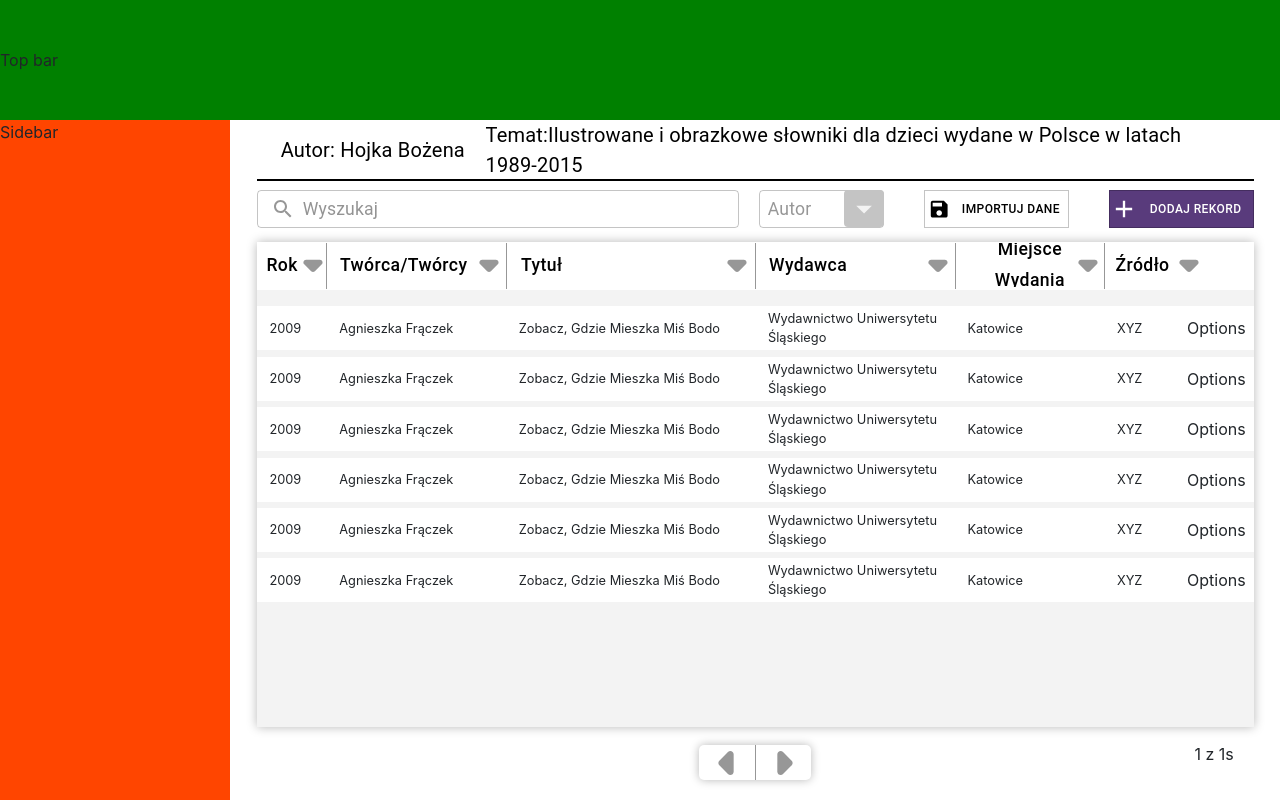
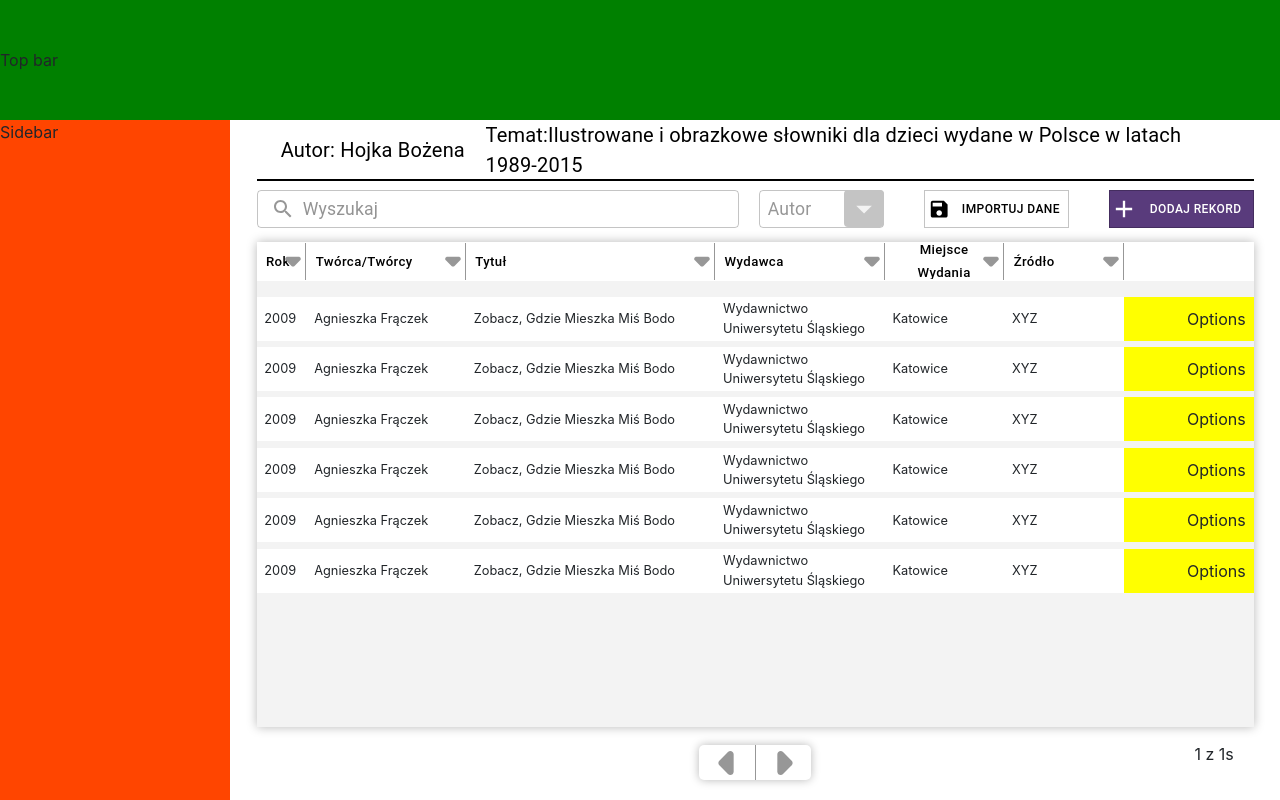
Before and after one commit to ppknUWr/frontend-bbz, a React (Create React App) app in the folder bbz-project/: page / in a window 1280 px wide. Built offline with nearby package versions, Linux system fonts and the light colour scheme; the HTML template or start-up script is replaced by a standard one.

Commit message:
Some changes for records fields size and sort fields size.

```diff
--- a/bbz-project/src/components/RecordsListComponents/RecordComps/Record.js
+++ b/bbz-project/src/components/RecordsListComponents/RecordComps/Record.js
@@ -3,9 +3,9 @@ import "../../../styles/record-styles.css";
 import Sublist from "./Sublist";
 import { useRecordAnimations } from "../../../hooks/useRecordAnimations";
 import { animated } from "react-spring";
+import {FIELD_WIDTHS} from "../../../constants/records-list-manager-const";
 
 const Record = ({ data }) => {
-  const fieldsWidth = ["7%", "18%", "25%", "20%", "15%", "10%"];
   const keys = Object.keys(data);
 
   const [sublistVisibility, setSublistVisibility] = React.useState(true);
@@ -36,7 +36,7 @@ const Record = ({ data }) => {
           <div
             key={key}
             className={"recordFieldBck h-100 d-flex align-items-center"}
-            style={{ width: fieldsWidth[key] }}
+            style={{ width: FIELD_WIDTHS[key] }}
           >
             {data[item]}
           </div>
--- a/bbz-project/src/components/RecordsListComponents/RecordsListManager.js
+++ b/bbz-project/src/components/RecordsListComponents/RecordsListManager.js
@@ -7,6 +7,7 @@ import SearchInput from "./SearchTextField";
 import SortButton from "./SortButton";
 import PageButton from "./PageButton";
 import Record from "./RecordComps/Record";
+import { FIELD_WIDTHS } from "../../constants/records-list-manager-const";
 
 const recordsData = [
   {
@@ -77,27 +78,21 @@ const searchByValues = [
 const sortOptions = [
   {
     value: "Rok",
-    width: "7%",
   },
   {
     value: "Twórca/Twórcy",
-    width: "18%",
   },
   {
     value: "Tytuł",
-    width: "25%",
   },
   {
     value: "Wydawca",
-    width: "20%",
   },
   {
     value: "Miejsce wydania",
-    width: "15%",
   },
   {
     value: "Źródło",
-    width: "10%",
   },
 ];
 
@@ -121,9 +116,11 @@ const RecordsListManager = () => {
           <div id={"sortOptions"} className={"w-100 d-flex align-items-center"}>
             {sortOptions.map((item, key) => (
               <div
-                className={"optionBck"}
+                className={
+                  "optionBck d-flex justify-content-start align-items-center"
+                }
                 key={key}
-                style={{ width: item.width }}
+                style={{ width: FIELD_WIDTHS[key] }}
               >
                 <SortButton text={item.value} />
               </div>
--- a/bbz-project/src/components/RecordsListComponents/SortButton.js
+++ b/bbz-project/src/components/RecordsListComponents/SortButton.js
@@ -28,7 +28,7 @@ export default SortButton;
 
 const styles = {
   position: "absolute",
-  fontSize: "8vh",
-  right: -20,
+  fontSize: "6.5vh",
+  right: -15,
   color: "#979797",
 };
--- /dev/null
+++ b/bbz-project/src/constants/records-list-manager-const.js
@@ -0,0 +1 @@
+export const FIELD_WIDTHS = ["5%", "16%", "25%", "17%", "12%", "12%"];
--- a/bbz-project/src/materialStyles/recordsListComponent/sort-button-mui-styles.js
+++ b/bbz-project/src/materialStyles/recordsListComponent/sort-button-mui-styles.js
@@ -3,8 +3,9 @@ import { makeStyles, createStyles } from "@material-ui/core";
 export const sortButtonStyles = makeStyles(
   createStyles({
     root: {
+      minWidth: 0,
       backgroundColor: "white",
-      width: "95%",
+      width: "100%",
       height: "96%",
       borderRadius: 4,
       display: "flex",
@@ -16,7 +17,7 @@ export const sortButtonStyles = makeStyles(
     label: {
       color: "black",
       textTransform: "capitalize",
-      fontSize: "2.2vh",
+      fontSize: "1.65vh",
     },
   })
 );
--- a/bbz-project/src/styles/record-styles.css
+++ b/bbz-project/src/styles/record-styles.css
@@ -19,12 +19,13 @@
 }
 
 .recordFieldBck {
-    padding-left: 1vw;
+    padding-left: 0.6vw;
     font-size: 1.6vh;
 }
 
 .recordOptionsBck {
-    width: 5%;
+    width: 13%;
+    background-color: yellow;
 }
 
 .sublistGrayBck {
--- a/bbz-project/src/styles/records-list-manager-styles.css
+++ b/bbz-project/src/styles/records-list-manager-styles.css
@@ -18,18 +18,14 @@
 
 #sortOptions {
     background-color: white;
-    height: 10%;
+    height: 8%;
 }
 
 .optionBck {
     height: 95%;
-    border-left: 1px solid #979797;
-    display: flex;
-    justify-content: center;
-}
-
-.optionBck:nth-child(1) {
-    border-left: 0;
+    border-right: 1px solid #979797;
+    padding-left: 0.1vw;
+    padding-right: 0.1vw;
 }
 
 #recordsField {
```
